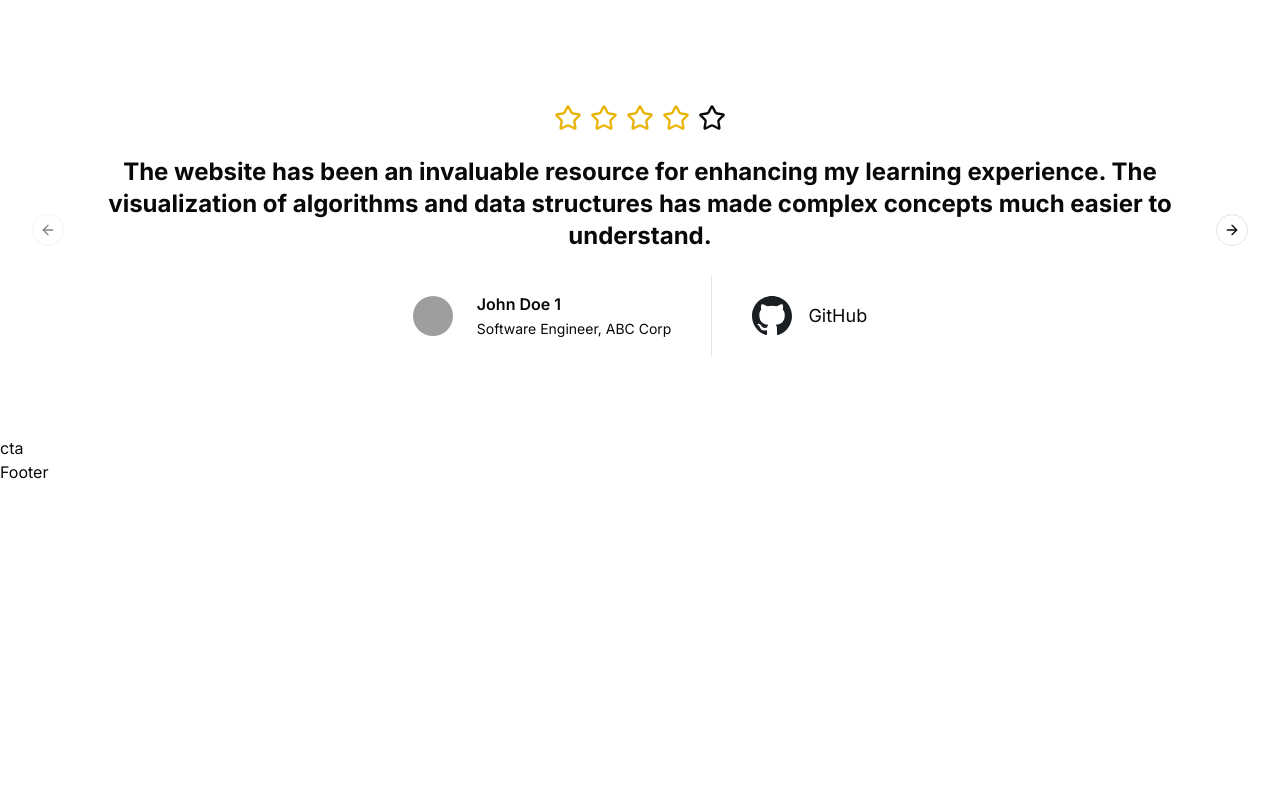
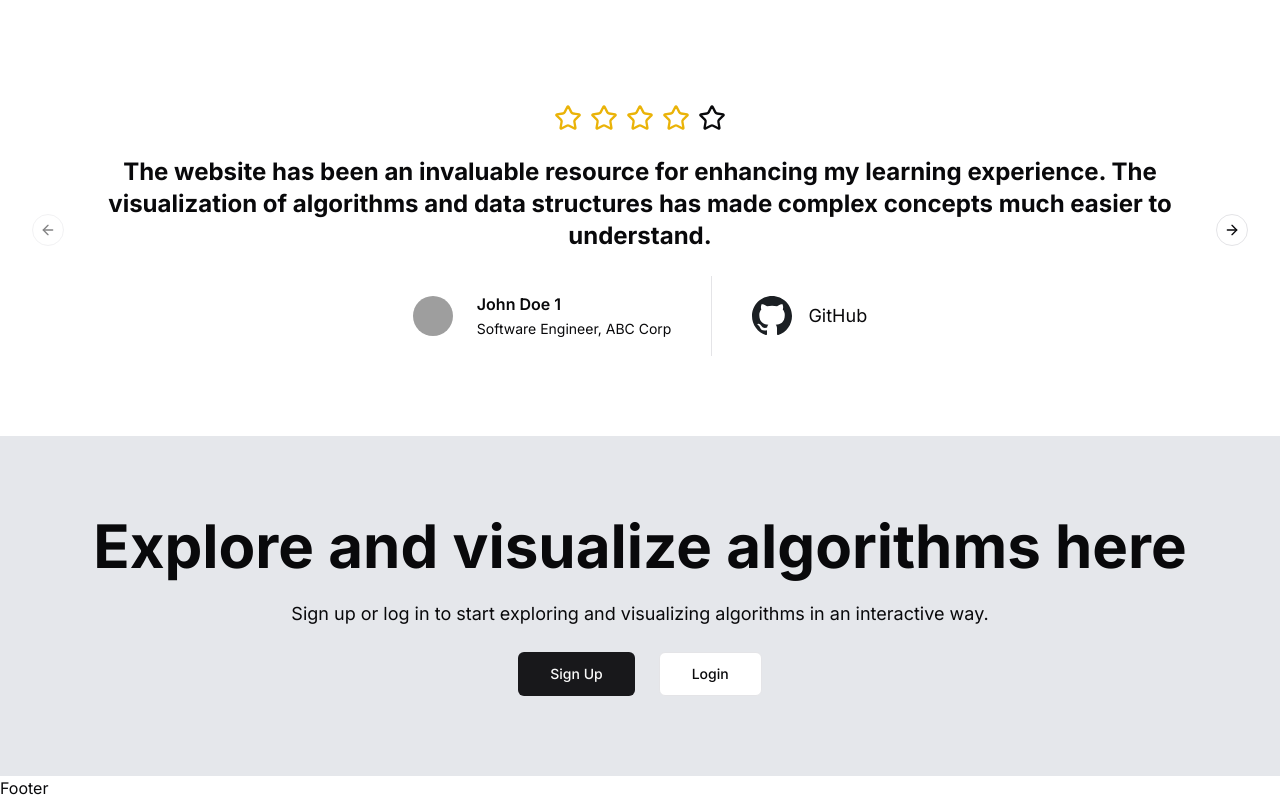
Before and after one commit to wev1n/algo-visualizer, a Next.js app: page / in a window 1280 px wide. Shown: the part 2310-3110 px from the top of the page. Before the commit the page ends 2794 px from the top, so only its background shows below. Built offline with nearby package versions, Linux system fonts and the light colour scheme; grey boxes are pictures that could not be loaded.

Commit message:
CTA added to loginPage

```diff
--- a/components/cta.tsx
+++ b/components/cta.tsx
@@ -1,5 +1,26 @@
-import React from "react";
+import Link from "next/link";
+import { Button } from "./ui/button";
 
 export default function CTA() {
-  return <div>cta</div>;
+  return (
+    <section className="p-20 bg-gray-200 w-full flex flex-col items-center justify-center gap-6">
+      <h2 className="text-6xl font-bold">
+        Explore and visualize algorithms here
+      </h2>
+      <p className="text-lg">
+        Sign up or log in to start exploring and visualizing algorithms in an
+        interactive way.
+      </p>
+      <div className="flex gap-6">
+        <Link href="/sign-up">
+          <Button size="lg">Sign Up</Button>
+        </Link>
+        <Link href="/login">
+          <Button size="lg" variant="outline">
+            Login
+          </Button>
+        </Link>
+      </div>
+    </section>
+  );
 }
```
